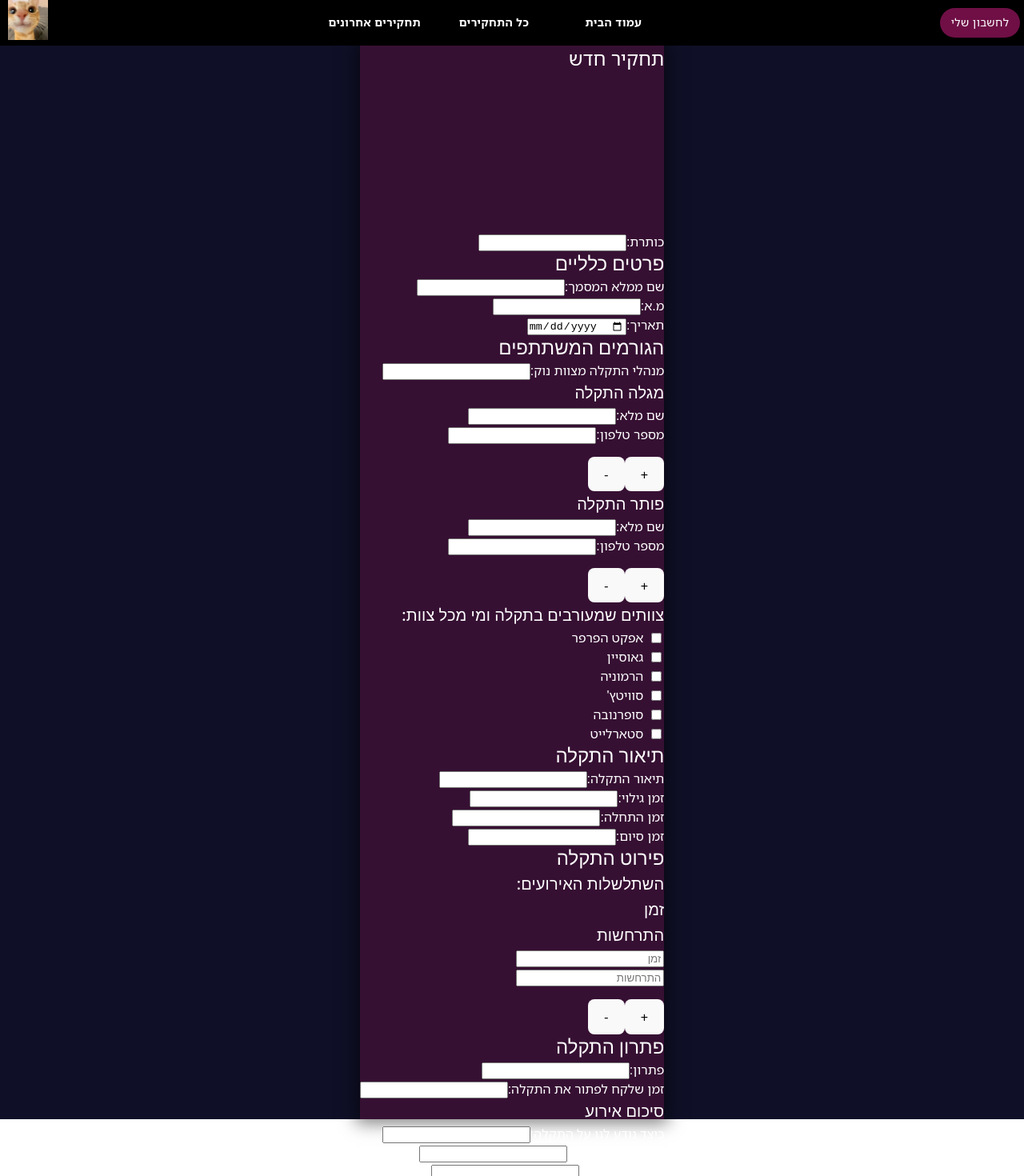
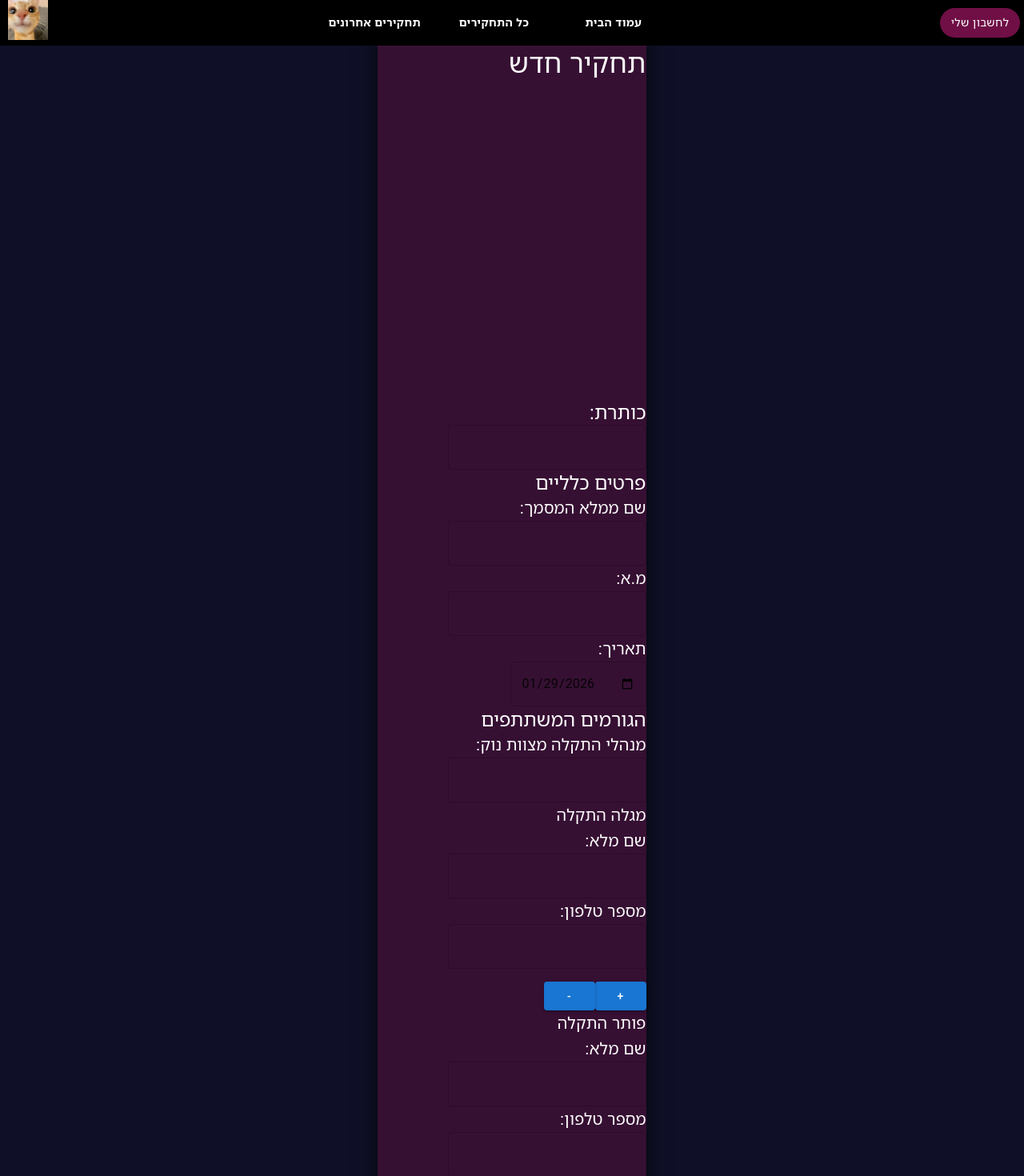
Before and after one commit to MichalLeibovich/MichalsDebProject, a React (Vite) app in the folder frontend/: page /newDebriefing in a window 1280 px wide. Shown: the top 1470 px of the page at 80% size. Before the commit the page ends 1399 px from the top, so only its background shows below. Built offline with nearby package versions, Linux system fonts and the light colour scheme.

Commit message:
changed all input to TextFields, all labels to Typography and all buttons to Buttons: all mui things now (except input checkbox)

```diff
--- a/frontend/src/components/pages/new_debriefing/newDebriefing.tsx
+++ b/frontend/src/components/pages/new_debriefing/newDebriefing.tsx
@@ -1,7 +1,7 @@
 import React, { useEffect, useState, type FormEvent } from 'react';
 import axios from 'axios';
 import useStyles from './newDebriefingStyles';
-import { Typography } from '@mui/material';
+import { Button, TextField, Typography } from '@mui/material';
 
 type PersonInvolved = {
   id: number;
@@ -20,7 +20,7 @@ const NewDebriefing: React.FC = () => {
   const [title, setTitle] = useState("");
   const [documentFillerName, setDocumentFillerName] = useState("");
   const [personalNumber, setPersonalNumber] = useState("");
-  const [date, setDate] = useState("");
+  const [date, setDate] = useState(new Date().toISOString().split("T")[0]);
   const [errorDealers, setErrorDealers] = useState("");
   const [errorDiscoverers, setErrorDiscoverers] = useState<PersonInvolved[]>([
     { id: 0, name: "", phone: "" }
@@ -91,45 +91,43 @@ const NewDebriefing: React.FC = () => {
   return (
     <div className={classes.wholePageContainer}>
       <div className={classes.allPartsContainer}>
-        <Typography variant="h5" className={classes.text}>תחקיר חדש</Typography>
+        <Typography variant="h4" className={classes.text}>תחקיר חדש</Typography>
         <form onSubmit={handleSubmit}>
           <div>
-            <label>כותרת:</label>
-            <input id="title" type="text" value={title} onChange={(e) => setTitle(e.target.value)} required />
+            <Typography variant="h5" className={classes.text}>כותרת:</Typography>
+            <TextField id="title" type="text" value={title} onChange={(e) => setTitle(e.target.value)} required />
           </div>
 
           <div>
-            <Typography variant="h5">פרטים כלליים</Typography>
+            <Typography variant="h5" className={classes.text}>פרטים כלליים</Typography>
             <div>
-              <label>שם ממלא המסמך:</label>
-              <input id="documentFillerName" type="text" value={documentFillerName} onChange={(e) => setDocumentFillerName(e.target.value)} required />
+              <Typography variant="h6" className={classes.text}>שם ממלא המסמך:</Typography>
+              <TextField id="documentFillerName" type="text" value={documentFillerName} onChange={(e) => setDocumentFillerName(e.target.value)} required />
             </div>
             <div>
-              <label>מ.א:</label>
-              <input id="personalNumber" type="number" value={personalNumber} onChange={(e) => setPersonalNumber(e.target.value)} required />
+              <Typography variant="h6" className={classes.text}>מ.א:</Typography>
+              <TextField id="personalNumber" type="number" value={personalNumber} onChange={(e) => setPersonalNumber(e.target.value)} required />
             </div>
             <div>
-              <label>תאריך:</label>
-              <input id="date" type="date" value={date} onChange={(e) => setDate(e.target.value)} required />
+              <Typography variant="h6" className={classes.text}>תאריך:</Typography>
+              <TextField id="date" type="date" value={date} onChange={(e) => setDate(e.target.value)} required />
             </div>
           </div>
 
           <div>
-            <Typography variant="h5">הגורמים המשתתפים</Typography>
+            <Typography variant="h5" className={classes.text}>הגורמים המשתתפים</Typography>
             <div>
-              <label>מנהלי התקלה מצוות נוק:</label>
-              <input id="errorDealers" type="text" value={errorDealers} onChange={(e) => setErrorDealers(e.target.value)} required />
+              <Typography variant="h6" className={classes.text}>מנהלי התקלה מצוות נוק:</Typography>
+              <TextField id="errorDealers" type="text" value={errorDealers} onChange={(e) => setErrorDealers(e.target.value)} required />
             </div>
             <div>
-              <Typography variant="h6">מגלה התקלה</Typography>
+              <Typography variant="h6" className={classes.text}>מגלה התקלה</Typography>
 
               {errorDiscoverers.map((person) => (
                 <div key={person.id} style={{ marginBottom: "16px" }}>
                   <div>
-                    <label>שם מלא:</label>
-                    <input
-                      type="text"
-                      value={person.name}
+                    <Typography variant="h6" className={classes.text}>שם מלא:</Typography>
+                    <TextField id="errorDealersName" type="text" value={person.name} required
                       onChange={(e) =>
                         setErrorDiscoverers((prev) =>
                           prev.map((p) =>
@@ -139,15 +137,12 @@ const NewDebriefing: React.FC = () => {
                           )
                         )
                       }
-                      required
                     />
                   </div>
 
                   <div>
-                    <label>מספר טלפון:</label>
-                    <input
-                      type="number"
-                      value={person.phone}
+                    <Typography variant="h6" className={classes.text}>מספר טלפון:</Typography>
+                    <TextField id="errorDealerPhone" type="number" value={person.phone} required
                       onChange={(e) =>
                         setErrorDiscoverers((prev) =>
                           prev.map((p) =>
@@ -157,14 +152,12 @@ const NewDebriefing: React.FC = () => {
                           )
                         )
                       }
-                      required
                     />
                   </div>
                 </div>
               ))}
 
-              <button
-                type="button"
+              <Button variant="contained"
                 onClick={() =>
                   setErrorDiscoverers((prev) => [
                     ...prev,
@@ -173,10 +166,9 @@ const NewDebriefing: React.FC = () => {
                 }
               >
                 +
-              </button>
+              </Button>
 
-              <button
-                type="button"
+              <Button variant="contained"
                 onClick={() => {
                   setErrorDiscoverers((prev) => {
                     if (prev.length <= 1) return prev; // leave at least one field
@@ -185,20 +177,17 @@ const NewDebriefing: React.FC = () => {
                 }}
               >
                 -
-              </button>
+              </Button>
             </div>
 
             <div>
-              <Typography variant="h6">פותר התקלה</Typography>
+              <Typography variant="h6" className={classes.text}>פותר התקלה</Typography>
 
               {errorSolvers.map((person) => (
                 <div key={person.id} style={{ marginBottom: "16px" }}>
                   <div>
-                    <label>שם מלא:</label>
-                    <input
-                      id="errorSolvers"
-                      type="text"
-                      value={person.name}
+                    <Typography variant="h6" className={classes.text}>שם מלא:</Typography>
+                    <TextField id="errorSolverName" type="text" value={person.name}
                       onChange={(e) =>
                         setErrorSolvers((prev) =>
                           prev.map((p) =>
@@ -213,10 +202,8 @@ const NewDebriefing: React.FC = () => {
                   </div>
 
                   <div>
-                    <label>מספר טלפון:</label>
-                    <input
-                      id="phone"
-                      type="number"
+                    <Typography variant="h6" className={classes.text}>מספר טלפון:</Typography>
+                    <TextField id="errorSolverPhone" type="number"
                       value={person.phone}
                       onChange={(e) =>
                         setErrorSolvers((prev) =>
@@ -233,8 +220,7 @@ const NewDebriefing: React.FC = () => {
                 </div>
               ))}
 
-              <button
-                type="button"
+              <Button variant="contained"
                 onClick={() =>
                   setErrorSolvers((prev) => [
                     ...prev,
@@ -243,10 +229,9 @@ const NewDebriefing: React.FC = () => {
                 }
               >
                 +
-              </button>
+              </Button>
 
-              <button
-                type="button"
+              <Button variant="contained"
                 onClick={() => {
                   setErrorSolvers((prev) => {
                     if (prev.length <= 1) return prev; // leave at least one field
@@ -255,11 +240,11 @@ const NewDebriefing: React.FC = () => {
                 }}
               >
                 -
-              </button>
+              </Button>
             </div>
 
             <div>
-              <Typography variant="h6">צוותים שמעורבים בתקלה ומי מכל צוות:</Typography>
+              <Typography variant="h6" className={classes.text}>צוותים שמעורבים בתקלה ומי מכל צוות:</Typography>
               <div>
                 {teams.map((team) => (
                   <div
@@ -272,20 +257,21 @@ const NewDebriefing: React.FC = () => {
                     </label>
 
                     {team in selectedTeams && (
-                      <label> שם/ות:
-                        <input
+                      <div>
+                        <Typography variant="h6" className={classes.text}>שם/ות:</Typography>
+                        <TextField
+                          id="selectedTeamsNames"
                           type="text"
                           value={selectedTeams[team]}
-                          placeholder=""
-                          onChange={(e) =>
-                            setSelectedTeams((prev) => ({
-                              ...prev,
-                              [team]: e.target.value,
-                            }))
+                          onChange={(e) => setSelectedTeams((prev) => ({
+                            ...prev,
+                            [team]: e.target.value,
+                          }))
                           }
-                          style={{ width: "200px" }}
+                          variant="outlined"
                         />
-                      </label>
+                      </div>
+
                     )}
                   </div>
                 ))}
@@ -295,44 +281,46 @@ const NewDebriefing: React.FC = () => {
 
 
           <div>
-            <Typography variant="h5">תיאור התקלה</Typography>
+            <Typography variant="h5" className={classes.text}>תיאור התקלה</Typography>
             <div>
-              <label>תיאור התקלה:</label>
-              <input id="errorDescription" type="text" value={errorDescription} onChange={(e) => setErrorDescription(e.target.value)} required />
+              <Typography variant="h6" className={classes.text}>תיאור התקלה:</Typography>
+              <TextField id="errorDescription" label="תיאור התקלה" type="text" value={errorDescription}
+                onChange={(e) => setErrorDescription(e.target.value)} required />
             </div>
 
             <div>
               <div>
-                <label>זמן גילוי:</label>
-                <input id="discoveryTime" type="text" value={discoveryTime} onChange={(e) => setDiscoveryTime(e.target.value)} required />
+                <Typography variant="h6" className={classes.text}>זמן גילוי:</Typography>
+                <TextField id="discoveryTime" label="זמן גילוי" value={discoveryTime} onChange={(e) => setDiscoveryTime(e.target.value)} required />
               </div>
               <div>
-                <label>זמן התחלה:</label>
-                <input id="startTime" type="text" value={startTime} onChange={(e) => setStartTime(e.target.value)} required />
+                <Typography variant="h6" className={classes.text}>זמן התחלה:</Typography>
+                <TextField id="startTime" label="זמן התחלה" value={startTime} onChange={(e) => setStartTime(e.target.value)} required />
               </div>
               <div>
-                <label>זמן סיום:</label>
-                <input id="endTime" type="text" value={endTime} onChange={(e) => setEndTime(e.target.value)} required />
+                <Typography variant="h6" className={classes.text}>זמן סיום:</Typography>
+                <TextField id="endTime" label="זמן סיום" value={endTime} onChange={(e) => setEndTime(e.target.value)} required
+                />
               </div>
             </div>
           </div>
 
           <div>
-            <Typography variant="h5">פירוט התקלה</Typography>
+            <Typography variant="h5" className={classes.text}>פירוט התקלה</Typography>
 
             <div>
-              <Typography variant="h6">השתלשלות האירועים:</Typography>
+              <Typography variant="h6" className={classes.text}>השתלשלות האירועים:</Typography>
 
               <div>
-                <Typography variant="h6">זמן</Typography>
-                <Typography variant="h6">התרחשות</Typography>
+                <Typography variant="h6" className={classes.text}>זמן</Typography>
+                <Typography variant="h6" className={classes.text}>התרחשות</Typography>
               </div>
 
               <div>
                 {chainOfEvents.map((event) => (
                   <div key={event.id} style={{ marginBottom: "16px" }}>
                     <div>
-                      <input
+                      <TextField
                         id="eventTime"
                         type="text"
                         placeholder="זמן"
@@ -351,7 +339,7 @@ const NewDebriefing: React.FC = () => {
                     </div>
 
                     <div>
-                      <input
+                      <TextField
                         id="eventOccurrence"
                         type="string"
                         placeholder="התרחשות"
@@ -371,8 +359,7 @@ const NewDebriefing: React.FC = () => {
                   </div>
                 ))}
 
-                <button
-                  type="button"
+                <Button variant="contained"
                   onClick={() =>
                     setChainOfEvents((prev) => [
                       ...prev,
@@ -381,10 +368,9 @@ const NewDebriefing: React.FC = () => {
                   }
                 >
                   +
-                </button>
+                </Button>
 
-                <button
-                  type="button"
+                <Button variant="contained"
                   onClick={() => {
                     setChainOfEvents((prev) => {
                       if (prev.length <= 1) return prev; // leave at least one field
@@ -393,7 +379,7 @@ const NewDebriefing: React.FC = () => {
                   }}
                 >
                   -
-                </button>
+                </Button>
               </div>
 
             </div>
@@ -402,49 +388,48 @@ const NewDebriefing: React.FC = () => {
           <div>
             <Typography variant="h5">פתרון התקלה</Typography>
             <div>
-              <label htmlFor="errorSolution">פתרון:</label>
-              <input id="errorSolution" type="text" value={errorSolution} onChange={(e) => setErrorSolution(e.target.value)} required />
+              <Typography variant="h6" className={classes.text}>פתרון:</Typography>
+              <TextField id="errorSolution" type="text" value={errorSolution} onChange={(e) => setErrorSolution(e.target.value)} required />
             </div>
             <div>
-              <label htmlFor="teamsInvolved">זמן שלקח לפתור את התקלה:</label>
-              <input id="teamsInvolved" type="text" value={totalTime} onChange={(e) => setTotalTime(e.target.value)} required />
+              <Typography variant="h6" className={classes.text}>זמן שלקח לפתור את התקלה:</Typography>
+              <TextField id="totalTime" type="text" value={totalTime} onChange={(e) => setTotalTime(e.target.value)} required />
             </div>
           </div>
 
           <div>
-            <Typography variant="h6">סיכום אירוע</Typography>
+            <Typography variant="h5" className={classes.text}>סיכום אירוע</Typography>
             <div>
               <div>
-                <label>כיצד נודע לנו על התקלה:</label>
-                <input id="howErrorWasFound" type="text" value={howErrorWasFound} onChange={(e) => setHowErrorWasFound(e.target.value)} required />
+                <Typography variant="h6" className={classes.text}>כיצד נודע לנו על התקלה:</Typography>
+                <TextField id="howErrorWasFound" type="text" value={howErrorWasFound} onChange={(e) => setHowErrorWasFound(e.target.value)} required />
               </div>
               <div>
-                <label>מה נפגע במערכת:</label>
-                <input id="whatWasDamagedDueError" type="text" value={whatWasDamagedDueError} onChange={(e) => setWhatWasDamagedDueError(e.target.value)} required />
+                <Typography variant="h6" className={classes.text}>מה נפגע במערכת:</Typography>
+                <TextField id="whatWasDamagedDueError" type="text" value={whatWasDamagedDueError} onChange={(e) => setWhatWasDamagedDueError(e.target.value)} required />
               </div>
               <div>
-                <label>מה גרם לתקלה:</label>
-                <input id="errorCause" type="text" value={errorCause} onChange={(e) => setErrorCause(e.target.value)} required />
+                <Typography variant="h6" className={classes.text}>מה גרם לתקלה:</Typography>
+                <TextField id="errorCause" type="text" value={errorCause} onChange={(e) => setErrorCause(e.target.value)} required />
               </div>
             </div>
           </div>
 
           <div>
-            <Typography variant="h6">מסקנות להמשך</Typography>
+            <Typography variant="h5" className={classes.text}>מסקנות להמשך</Typography>
             <div>
               <div>
-                <label>מסקנות לגבי הניטור:</label>
-                <input id="monitoringConclusion" type="text" value={monitoringConclusion} onChange={(e) => setMonitoringConclusion(e.target.value)} required />
+                <Typography variant="h6" className={classes.text}>מסקנות לגבי הניטור:</Typography>
+                <TextField id="monitoringConclusion" type="text" value={monitoringConclusion} onChange={(e) => setMonitoringConclusion(e.target.value)} required />
               </div>
               <div>
-                <label>מסקנות לגבי ניהול התקלה:</label>
-                <input id="errorManagingConclusion" type="text" value={errorManagingConclusion} onChange={(e) => setErrorManagingConclusion(e.target.value)} required />
+                <Typography variant="h6" className={classes.text}>מסקנות לגבי ניהול התקלה:</Typography>
+                <TextField id="errorManagingConclusion" type="text" value={errorManagingConclusion} onChange={(e) => setErrorManagingConclusion(e.target.value)} required />
               </div>
             </div>
           </div>
 
-
-          <button type="submit">Save Data</button>
+          <Button type="submit" variant="contained">Save Data</Button>
         </form>
         {message && <p>{message}</p>}
       </div >
```
